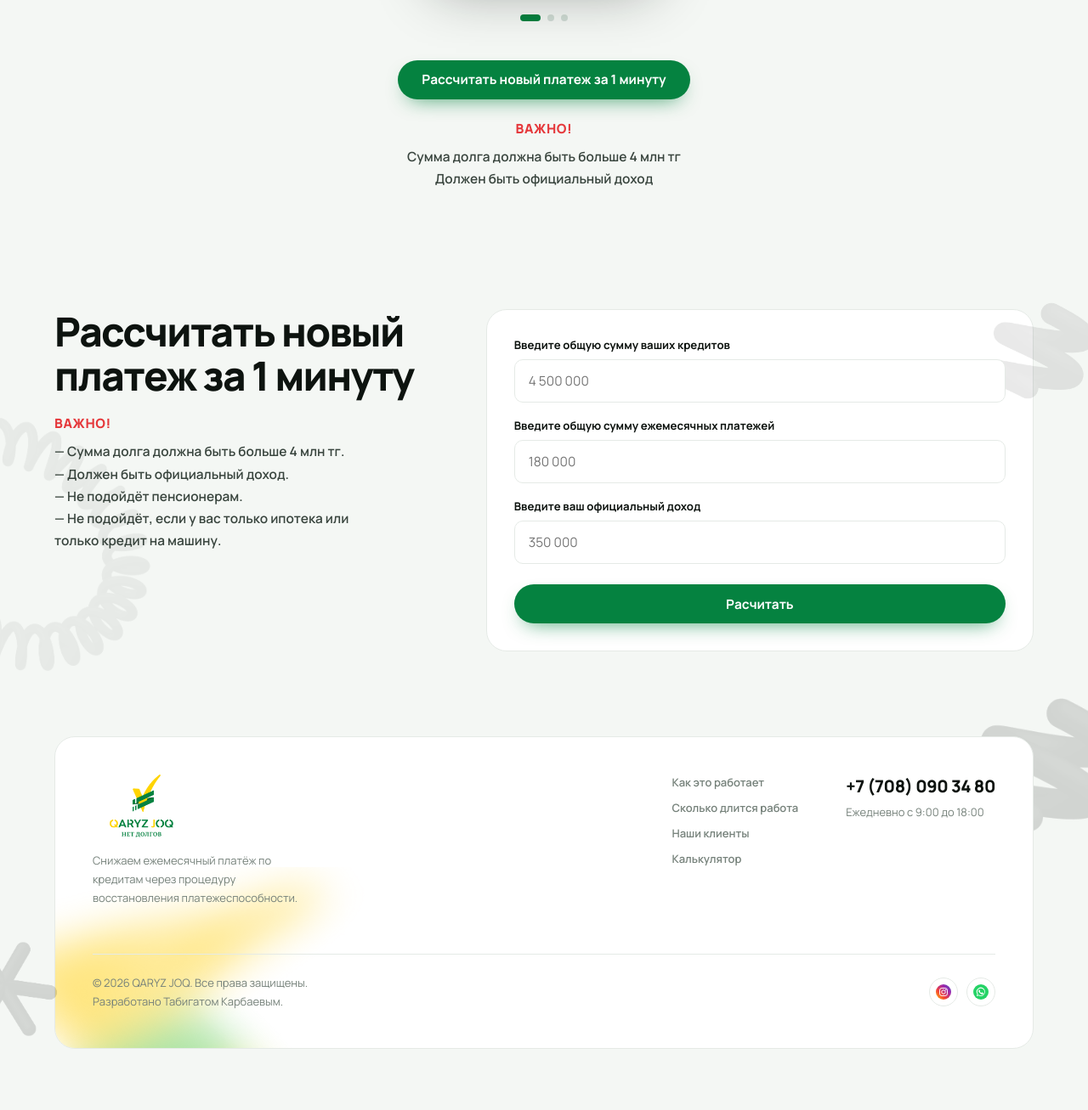
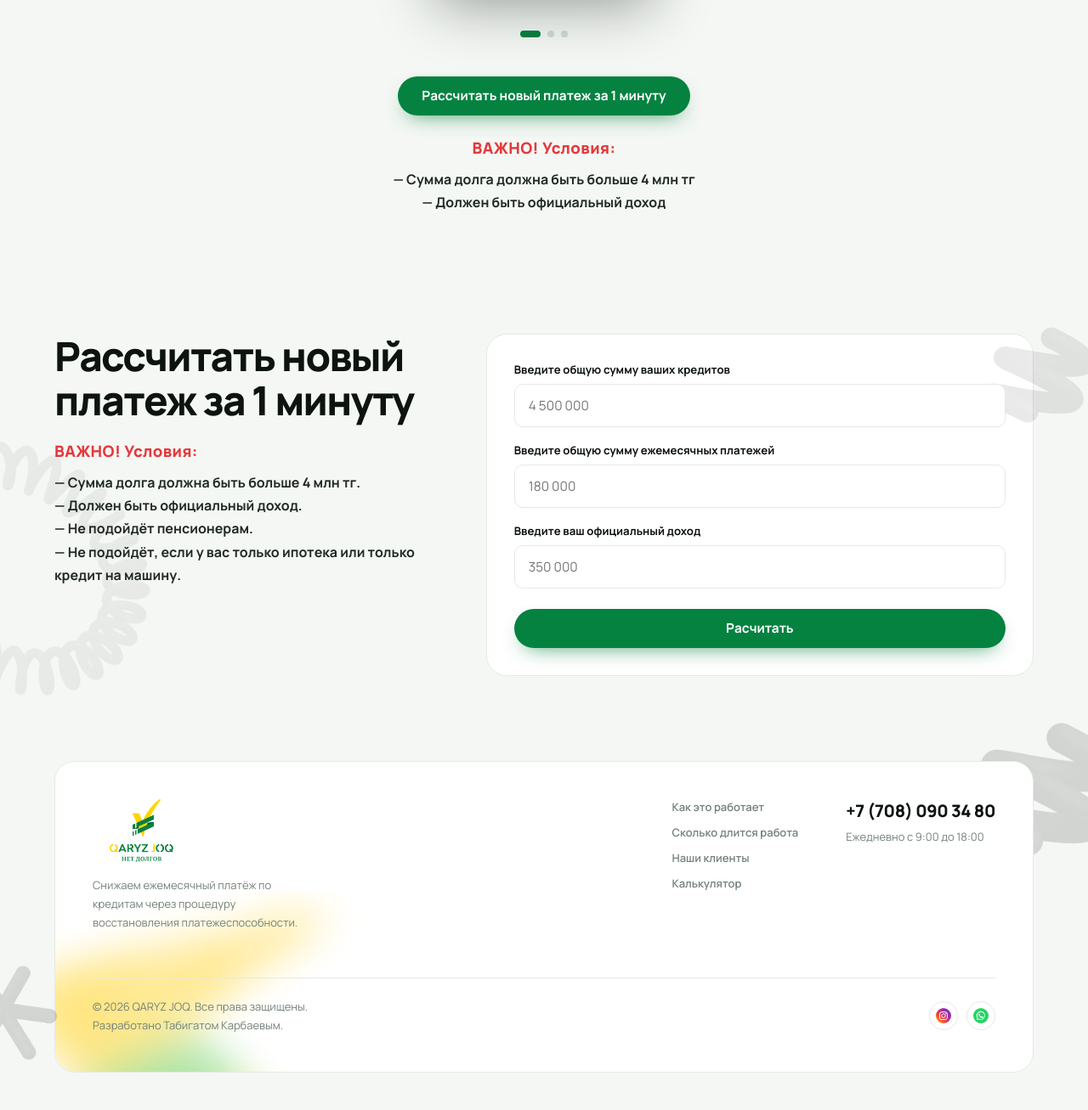
Before and after one commit to tab1k/qaryzjoq, a Django app: page / in a window 1280 px wide. Shown: the part 2281-3588 px from the top of the page at 85% size. Before the commit the page ends 3516 px from the top, so only its background shows below. Run offline with Django 5.2, Linux system fonts and the light colour scheme; some libraries are stand-ins or nearby versions.

Commit message:
feat: добавить плавную маску телефона и выделить блоки «ВАЖНО! Условия:»

```diff
--- a/src/landing/forms.py
+++ b/src/landing/forms.py
@@ -12,7 +12,7 @@ class LeadForm(forms.ModelForm):
         fields = ('name', 'phone', 'debt', 'message') + CALC_FIELDS
         widgets = {
             'name': forms.TextInput(attrs={'placeholder': 'Как к вам обращаться'}),
-            'phone': forms.TextInput(attrs={'placeholder': '+7 (___) ___-__-__'}),
+            'phone': forms.TextInput(attrs={'type': 'tel', 'inputmode': 'tel', 'autocomplete': 'tel', 'placeholder': '+7 (700) 000-00-00'}),
             'debt': forms.TextInput(attrs={'placeholder': 'Например, 4 500 000 ₸'}),
             'message': forms.Textarea(attrs={'placeholder': 'Коротко опишите ситуацию', 'rows': 4}),
             **{name: forms.HiddenInput() for name in CALC_FIELDS},
--- a/src/static/css/style.css
+++ b/src/static/css/style.css
@@ -251,18 +251,19 @@ p { margin: 0; line-height: 1.7; color: var(--body); font-size: 14.3px; }
 .hero-socials a:hover { transform: translateY(-2px); }
 .hero-socials img { width: 20px; height: 20px; }
 
-/* блок «ВАЖНО» под кнопкой */
-.note { margin-top: 22px; font-size: 15.4px; line-height: 1.75; }
-.note b {
+/* блок «ВАЖНО! Условия:» под кнопкой */
+.note { margin-top: 22px; font-size: 16.5px; line-height: 1.75; }
+.note b,
+.note-title {
   display: block;
-  margin-bottom: 6px;
-  font-size: 15.4px;
-  font-weight: 800;
-  letter-spacing: .04em;
+  margin-bottom: 8px;
+  font-size: 18.5px;
+  font-weight: 900;
+  letter-spacing: .02em;
   color: var(--red);
 }
-.note p { font-size: 15.4px; font-weight: 600; color: #38443d; }
-.note-left { margin-top: 18px; max-width: 40ch; }
+.note p { font-size: 16px; font-weight: 700; color: #212924; }
+.note-left { margin-top: 18px; max-width: 44ch; }
 
 .scroll-down {
   display: inline-flex;
--- a/src/templates/landing/index.html
+++ b/src/templates/landing/index.html
@@ -60,9 +60,9 @@
     <a href="#calc" class="btn btn-dark">Рассчитать новый платеж за 1 минуту</a>
 
     <div class="note">
-      <b>ВАЖНО!</b>
-      <p>Сумма долга должна быть больше 4 млн тг</p>
-      <p>Должен быть официальный доход</p>
+      <b class="note-title">ВАЖНО! Условия:</b>
+      <p>— Сумма долга должна быть больше 4 млн тг</p>
+      <p>— Должен быть официальный доход</p>
     </div>
 
     <a href="#how" class="scroll-down">Как это работает?<span aria-hidden="true">↓</span></a>
@@ -97,9 +97,9 @@
   <div class="wrap cta-block">
     <a href="#calc" class="btn btn-accent">Рассчитать новый платеж за 1 минуту</a>
     <div class="note">
-      <b>ВАЖНО!</b>
-      <p>Сумма долга должна быть больше 4 млн тг</p>
-      <p>Должен быть официальный доход</p>
+      <b class="note-title">ВАЖНО! Условия:</b>
+      <p>— Сумма долга должна быть больше 4 млн тг</p>
+      <p>— Должен быть официальный доход</p>
     </div>
     <a href="#clients" class="scroll-down">Наши клиенты<span aria-hidden="true">↓</span></a>
   </div>
@@ -145,9 +145,9 @@
   <div class="wrap cta-block">
     <a href="#calc" class="btn btn-accent">Рассчитать новый платеж за 1 минуту</a>
     <div class="note">
-      <b>ВАЖНО!</b>
-      <p>Сумма долга должна быть больше 4 млн тг</p>
-      <p>Должен быть официальный доход</p>
+      <b class="note-title">ВАЖНО! Условия:</b>
+      <p>— Сумма долга должна быть больше 4 млн тг</p>
+      <p>— Должен быть официальный доход</p>
     </div>
   </div>
 </section>
@@ -160,7 +160,7 @@
     <div>
       <h2 class="h-section">Рассчитать новый платеж за 1 минуту</h2>
       <div class="note note-left">
-        <b>ВАЖНО!</b>
+        <b class="note-title">ВАЖНО! Условия:</b>
         <p>— Сумма долга должна быть больше 4 млн тг.</p>
         <p>— Должен быть официальный доход.</p>
         <p>— Не подойдёт пенсионерам.</p>
```
Also changed, not shown: src/static/js/main.js (+59 -0 lines).
